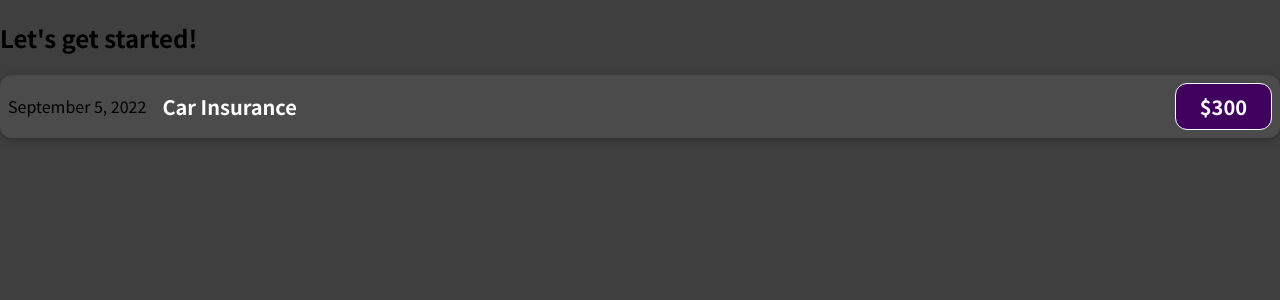
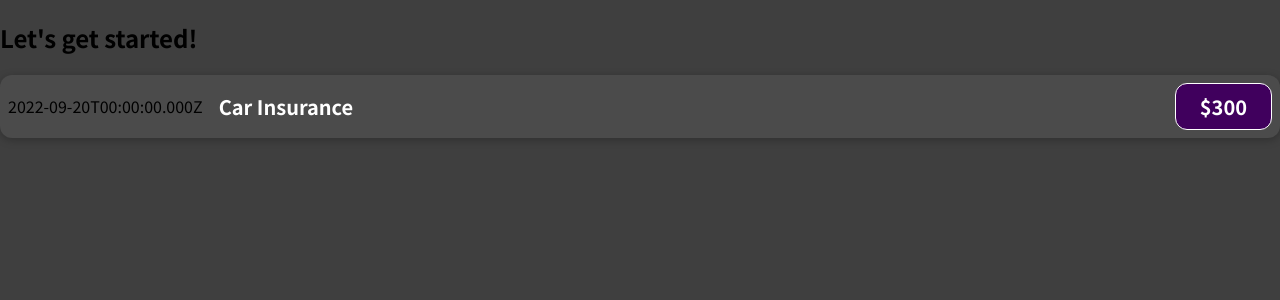
Before and after one commit to omarotxoa/react-expenses-app, a JavaScript app: page / in a window 1280 px wide. Shown: the top 300 px of the page. Built offline with nearby package versions, Linux system fonts and the light colour scheme.

Commit message:
Script dynamic placeholders for ExpenseItem component

```diff
--- a/src/components/ExpenseItem.js
+++ b/src/components/ExpenseItem.js
@@ -2,12 +2,15 @@
 import './ExpenseItem.css';
 
 function ExpenseItem() {
+  const expenseDate = new Date(2022, 8, 20);
+  const expenseTitle = 'Car Insurance';
+  const expenseAmount = 300;
   return (
     <div className='expense-item'>
-      <div>September 5, 2022</div>
+      <div>{expenseDate.toISOString()}</div>
       <div className='expense-item__description'>
-        <h2>Car Insurance</h2>
-        <div className='expense-item__price'>$300</div>
+        <h2>{expenseTitle}</h2>
+        <div className='expense-item__price'>${expenseAmount}</div>
       </div>
     </div>
   );
```
Also changed, not shown: 1 other file (tests, documents, lock files or other folders).
